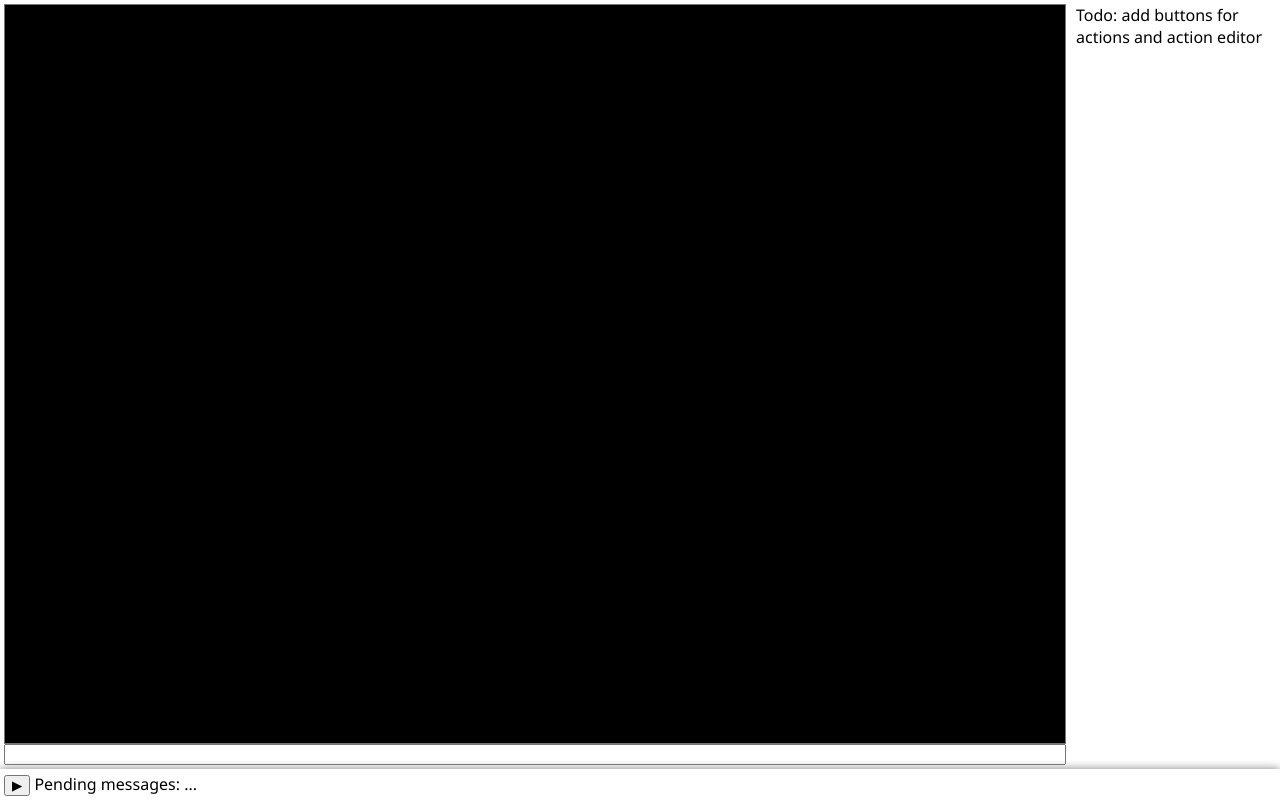
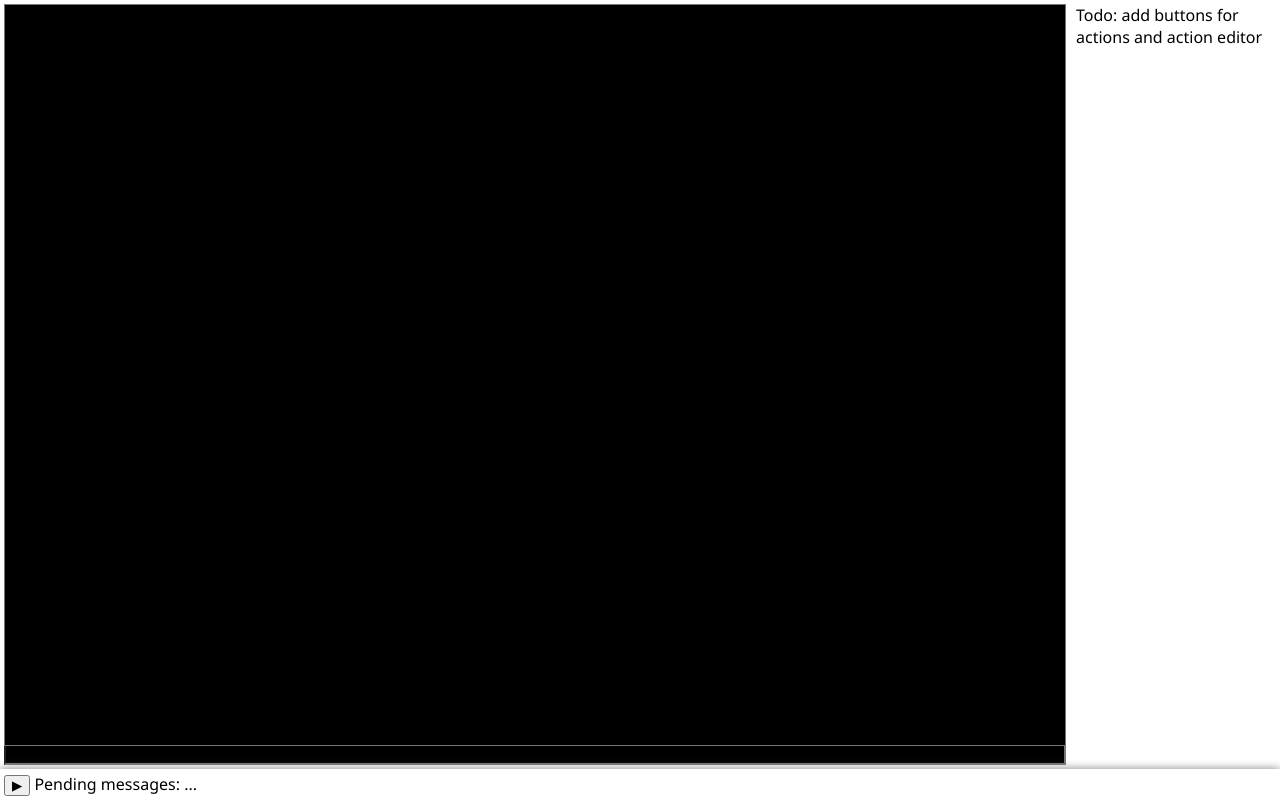
Before and after one commit to bt7s7k7/ServerRemote, a website: page ServerRemote/client/index.html in a window 1280 px wide. Drawn offline with Linux system fonts and the light colour scheme.

Commit message:
Made the input field fit with the console style

```diff
--- a/ServerRemote/client/index.html
+++ b/ServerRemote/client/index.html
@@ -12,7 +12,7 @@
 		<div class="padding flex-fill flex-x">
 			<div style="flex: 1 1;" class="flex-y">
 				<textarea class="monospace flex-fill" style="resize: none; color: white; background-color: black" readonly id="console"></textarea>
-				<input id="stdin" />
+				<input id="stdin" class="monospace" style="color: white; background-color: black; border-top: none" />
 			</div>
 			<div style="margin-left: 10px; flex: 0 1 200px">
 				Todo: add buttons for actions and action editor
```
